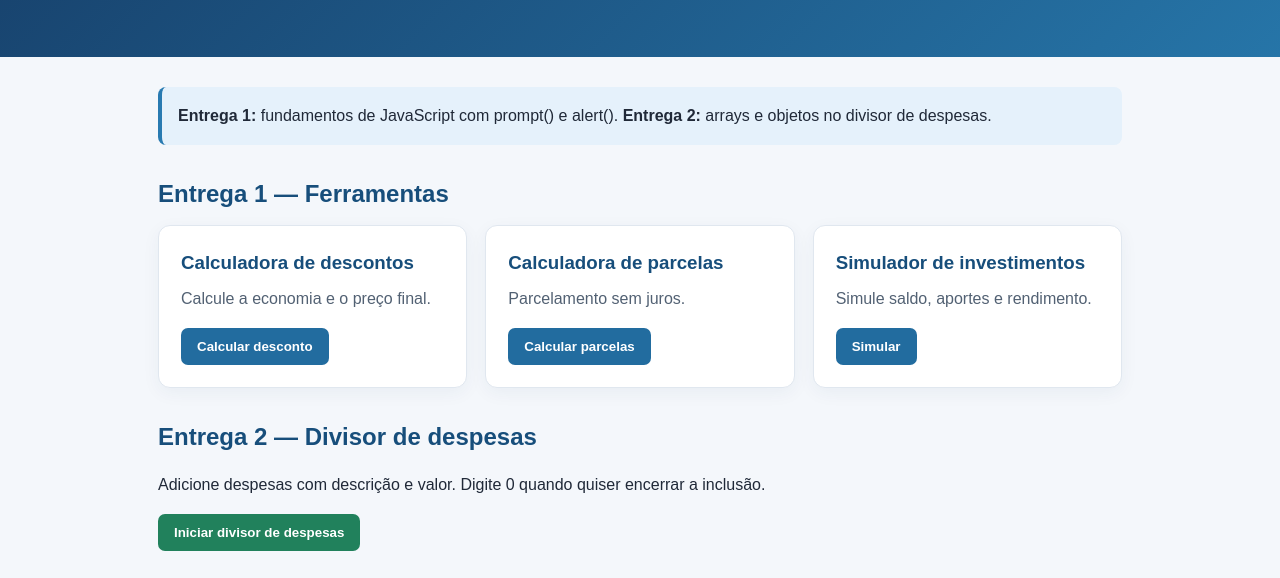
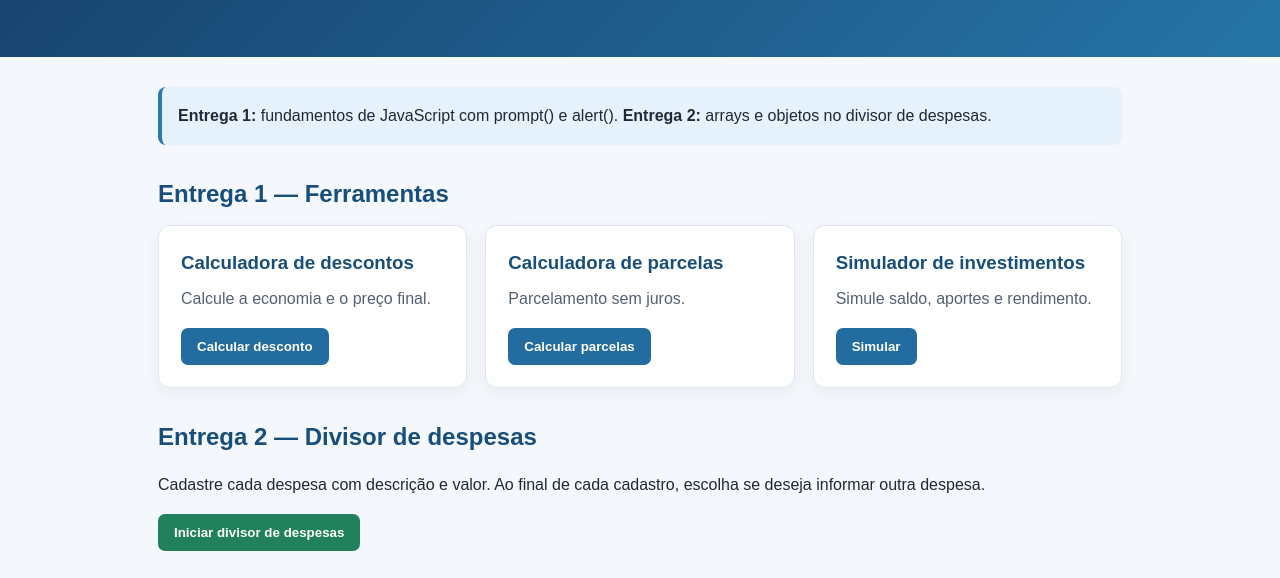
Before and after one commit to cristianoazevedo-tech/rodrigueazevedos, a plain HTML site: page index.html in a window 1280 px wide. Shown: the part 206-784 px from the top of the page. Drawn offline with Linux system fonts and the light colour scheme.

Commit message:
Atualizar orientação do divisor para Entrega 2

```diff
--- a/index.html
+++ b/index.html
@@ -16,7 +16,7 @@
 <article><h3>Calculadora de parcelas</h3><p>Parcelamento sem juros.</p><button onclick="calculadoraParcelas()">Calcular parcelas</button></article>
 <article><h3>Simulador de investimentos</h3><p>Simule saldo, aportes e rendimento.</p><button onclick="simuladorInvestimentos()">Simular</button></article>
 </div></section>
-<section><h2>Entrega 2 — Divisor de despesas</h2><p>Adicione despesas com descrição e valor. Digite 0 quando quiser encerrar a inclusão.</p><button class="primary" onclick="dividirDespesasEntrega2()">Iniciar divisor de despesas</button></section>
+<section><h2>Entrega 2 — Divisor de despesas</h2><p>Cadastre cada despesa com descrição e valor. Ao final de cada cadastro, escolha se deseja informar outra despesa.</p><button class="primary" onclick="dividirDespesasEntrega2()">Iniciar divisor de despesas</button></section>
 <section><h2>Esboço das interfaces</h2><div class="grid wire"><article><h3>Descontos</h3><p>Preço original [____]</p><p>Desconto (%) [____]</p><p>Resultado: economia e preço final</p></article><article><h3>Parcelas</h3><p>Total [____]</p><p>Quantidade [____]</p><p>Resultado: valor de cada parcela</p></article><article><h3>Investimentos</h3><p>Inicial [____] · Aporte [____]</p><p>Taxa e período [____]</p><p>Resultado: saldo e rendimento</p></article><article><h3>Despesas</h3><p>Descrição e valor [____]</p><p>Quantidade de pessoas [____]</p><p>Resultado: total e valor por pessoa</p></article></div></section>
 </main><footer>© 2026 · Central de Utilidades</footer>
 </body></html>
```
